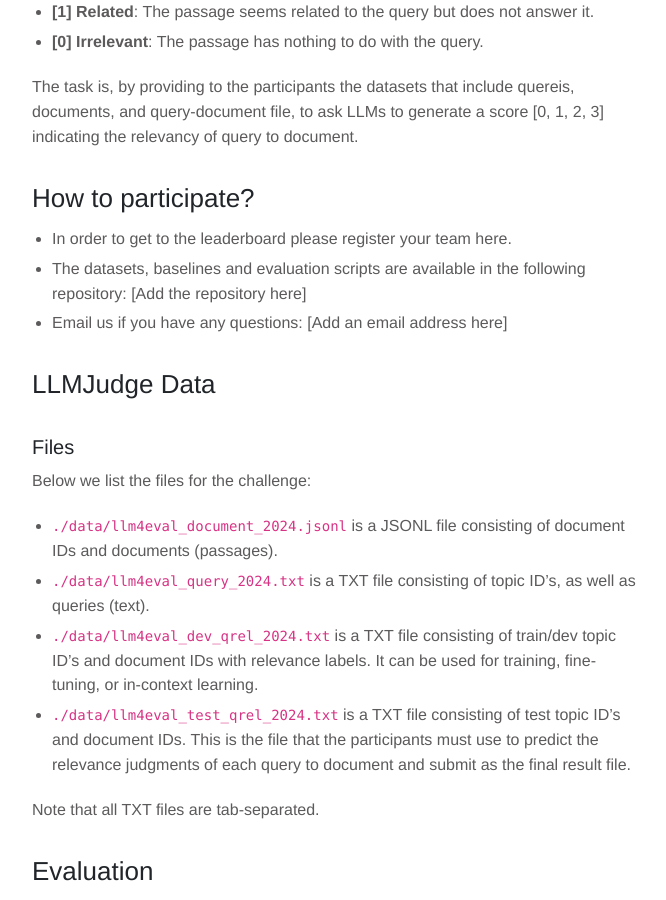
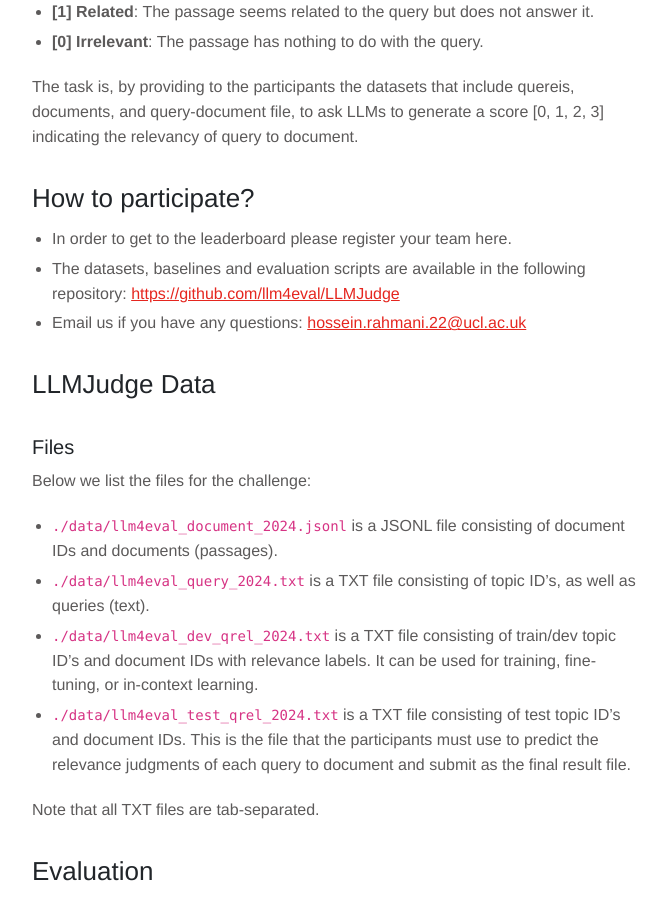
Before and after one commit to LLM4Eval/llm4eval, a Jekyll site: the page built from challenge.md, in a window 1280 px wide and 900 px high, scrolled down 1023 px. Shown: the whole window, without its empty margins (143-809 px from the left). Built offline with Jekyll 4.4.1, drawn with Linux system fonts in a browser that asks for light colours.

Commit message:
Update challenge.md

```diff
--- a/challenge.md
+++ b/challenge.md
@@ -22,8 +22,8 @@ The task is, by providing to the participants the datasets that include quereis,
 
 ## How to participate?
 - In order to get to the leaderboard please register your team here.
-- The datasets, baselines and evaluation scripts are available in the following repository: [Add the repository here]
-- Email us if you have any questions: [Add an email address here]
+- The datasets, baselines and evaluation scripts are available in the following repository: [https://github.com/llm4eval/LLMJudge](https://github.com/llm4eval/LLMJudge)
+- Email us if you have any questions: [hossein.rahmani.22@ucl.ac.uk](hossein.rahmani.22@ucl.ac.uk)
 
 ## LLMJudge Data
 
```
